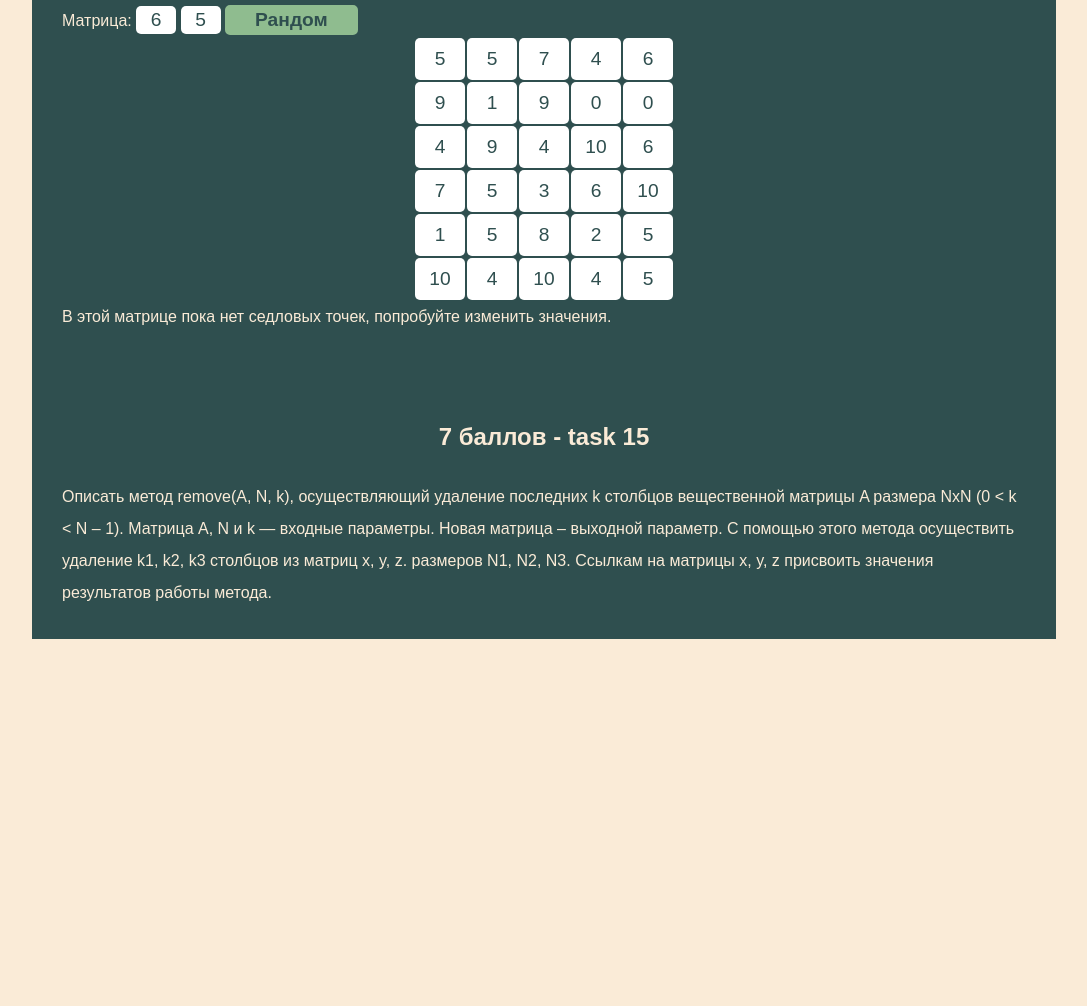
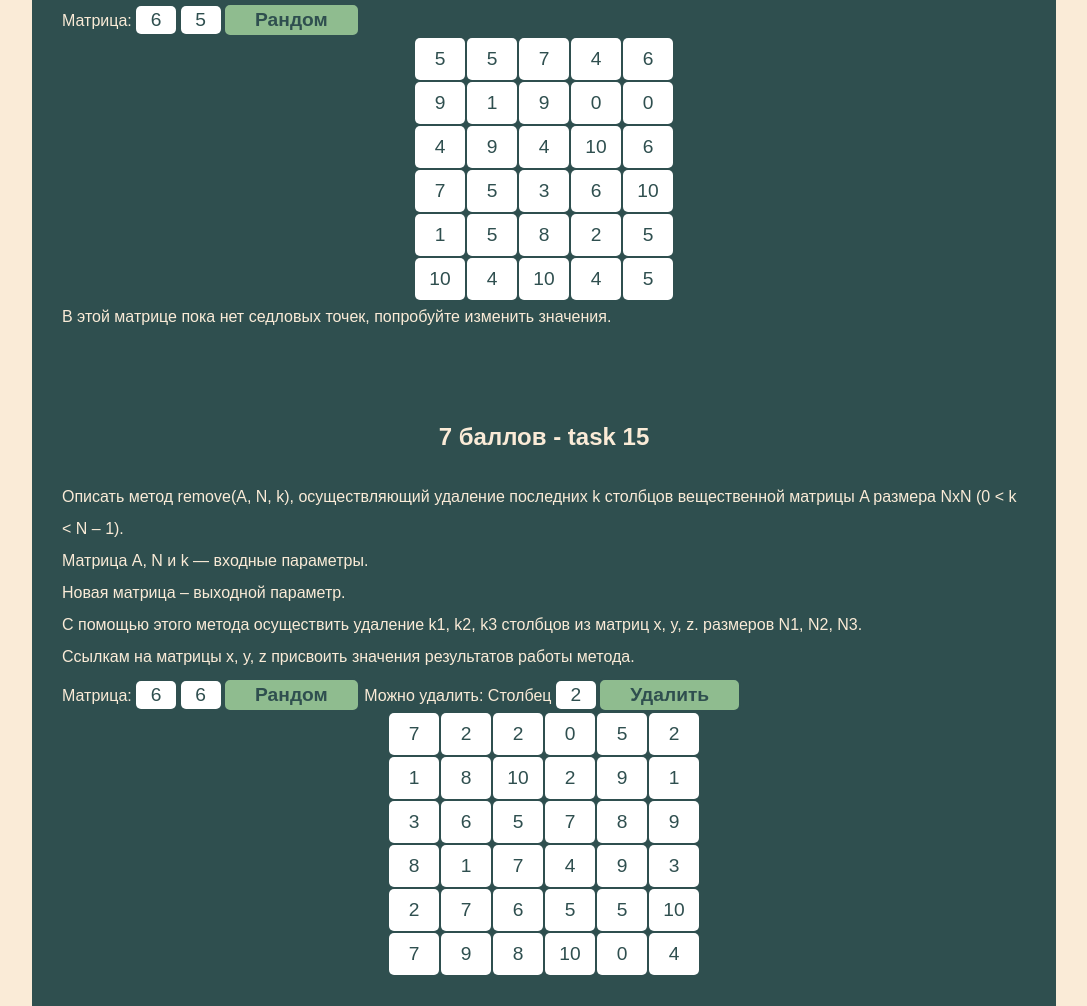
Before and after one commit to Domovikx/Exam---Modern-Programming-Languages, a plain HTML site: page index.html in a window 1280 px wide. Shown: the part 5823-6829 px from the top of the page, without its empty margins (96-1183 px from the left). Before the commit the page ends 6462 px from the top, so only its background shows below. Drawn offline with nearby package versions, Linux system fonts and the light colour scheme; a web font is replaced by a local one.

Commit message:
feat: add task_15

```diff
--- a/index.html
+++ b/index.html
@@ -1001,15 +1001,113 @@
         <!-- task 15 -->
         <section class="wrap-task">
             <h2>7 баллов - task 15</h2>
-            Описать метод remove(A, N, k), осуществляющий удаление последних k столбцов вещественной матрицы A размера
-            NхN
-            (0 &#60; k &#60; N – 1). Матрица A, N и k — входные параметры. Новая матрица – выходной параметр. С помощью
-            этого метода осуществить удаление k1, k2, k3 столбцов из матриц x, y, z. размеров N1, N2, N3. Ссылкам на
-            матрицы
-            x, y, z
-            присвоить значения результатов работы метода.
+            <p>Описать метод remove(A, N, k), осуществляющий удаление последних k столбцов вещественной матрицы A
+                размера NхN (0 &#60; k &#60; N – 1). <br>
+                Матрица A, N и k — входные параметры. <br>
+                Новая матрица – выходной параметр. <br>
+                С помощью этого метода осуществить удаление k1, k2, k3 столбцов из матриц x, y, z. размеров N1, N2, N3.
+                <br>
+                Ссылкам на матрицы x, y, z присвоить значения результатов работы метода.<br>
+                Матрица:
+                <input class="input-in-text" type="text" name="" id="task_15_input_i" value="6">
+                <input class="input-in-text" type="text" name="" id="task_15_input_j" value="6">
+                <button class="btn btn-long" id='task_15_btn'>Рандом</button>
+                Можно удалить: Столбец
+                <input class="input-in-text" type="text" name="" id="task_15_input_del_col" value="2">
+                <button class="btn btn-long" id='task_15_btn_del_col'>Удалить</button>
+            </p>
+            <div id="task_15_div"></div>
+            <div id="task_15_div_answer"></div>
+
+            <script>
+                function task_15() {
+                    const inputI = document.getElementById('task_15_input_i')
+                    const inputJ = document.getElementById('task_15_input_j')
+                    const btn = document.getElementById('task_15_btn')
+                    const task_15_div = document.getElementById('task_15_div')
+                    const inputDelCol = document.getElementById('task_15_input_del_col')
+                    const btnDel = document.getElementById('task_15_btn_del_col')
+
+                    inputI.addEventListener("keyup", changeInput)
+                    inputJ.addEventListener("keyup", changeInput)
+                    btn.addEventListener("click", changeInput)
+                    document.addEventListener("DOMContentLoaded", changeInput)
+
+                    btnDel.addEventListener("click", delCol)
+
+                    function delCol() {
+                        const col = Number(inputDelCol.value) - 1
+                        const oldArr = getMatrix()
+                        const newArr = [...oldArr]
+
+                        for (let i = 0; i < newArr.length; i++) {
+                            newArr[i].splice(col, 1)
+                        }
+
+                        const tetTable = createMatrixTagTable(newArr, newArr.length, newArr[0].length)
+                        task_15_div.innerHTML = `<div class='wrap-table table-input'>
+                        ${tetTable}
+                        </div>`
+                    }
+
+
+                    function getMatrix() {
+                        const table = document.getElementById('task_15_table')
+
+                        const rows = table.rows.length
+                        const cols = table.rows[0].cells.length
+                        const arr = []
+
+                        for (let i = 0; i < rows; i++) {
+                            arr[i] = []
+                            for (let j = 0; j < cols; j++) {
+                                arr[i][j] = Number(table.rows[i].cells[j].firstElementChild.value)
+                            }
+                        }
+
+                        return arr
+                    }
+
+                    function changeInput() {
+                        const matrixI = Number(inputI.value)
+                        const matrixJ = Number(inputJ.value)
+                        const arr = matrixGenerator(matrixI, matrixJ)
+                        task_15_div.innerHTML = `<div class='wrap-table table-input'>
+                        ${createMatrixTagTable(arr, matrixI, matrixJ)}
+                        </div>`
+                    }
+
+                    function matrixGenerator(matrixI, matrixJ) {
+                        const arr = []
+                        for (let i = 0; i < matrixI; i++) {
+                            arr[i] = []
+                            for (let j = 0; j < matrixJ; j++) {
+                                arr[i][j] = randomNumber(min = 0, max = 10, length = 10, tens = 1)
+                            }
+                        }
+                        return arr
+                    }
+
+                    function createMatrixTagTable(arr, matrixI = 10, matrixJ = 10) {
+                        let str = ''
+                        for (let i = 0; i < matrixI; i++) {
+                            if (i === 0) str += `<table id='task_15_table' class='task_15_table'>`
+                            for (let j = 0; j < matrixJ; j++) {
+                                if (j === 0) str += `<tr>`
+                                str += `<td class='td-noborder'><input value=${arr[i][j]}></td>`
+                                if (j === matrixJ - 1) str += `</tr>`
+                            }
+                            if (i === matrixI - 1) str += `</table>`
+                        }
+                        return str
+                    }
+                    function randomNumber(min = 0, max = 10, length = 10, tens = 1) {
+                        return (Math.floor(Math.random() * ((max * tens) - (min * tens) + 1)) + min * tens) / tens
+                    }
+                }
+                task_15()
+            </script>
         </section>
-
     </main>
 </body>
 
```
